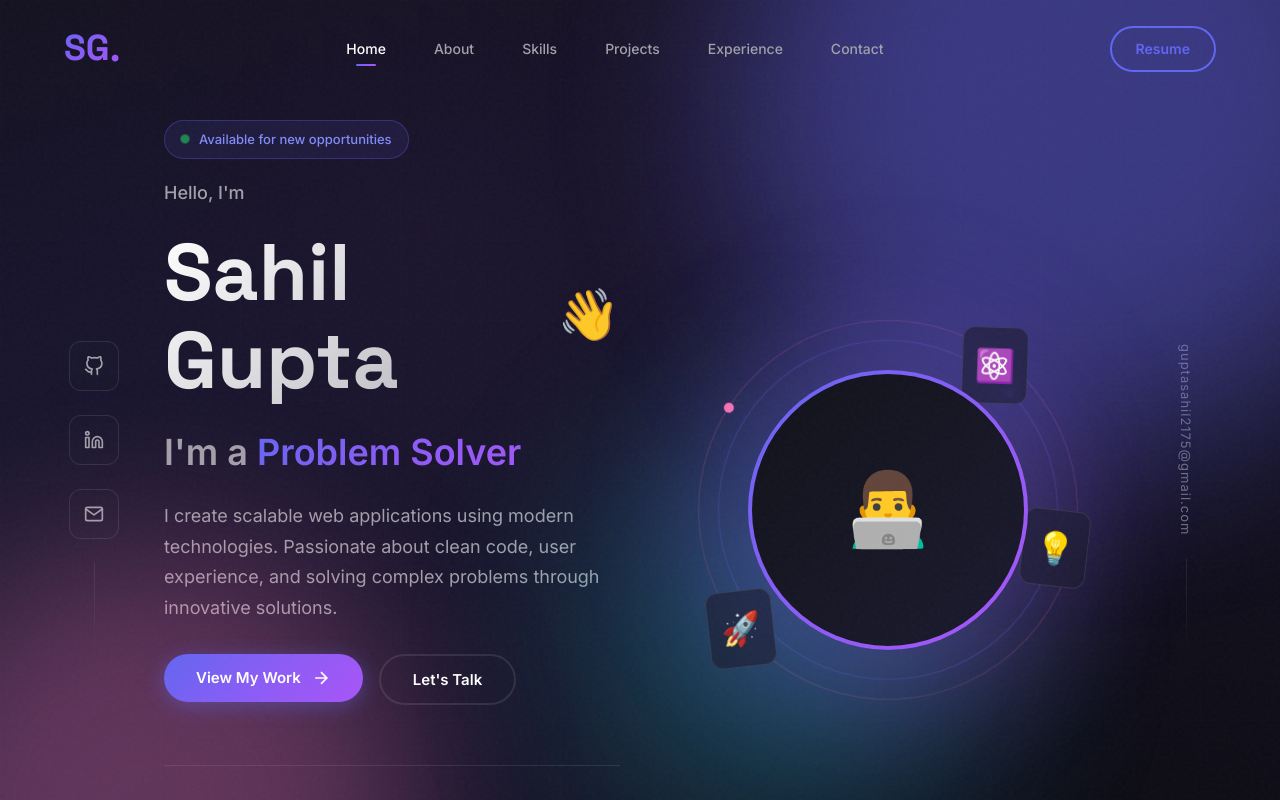
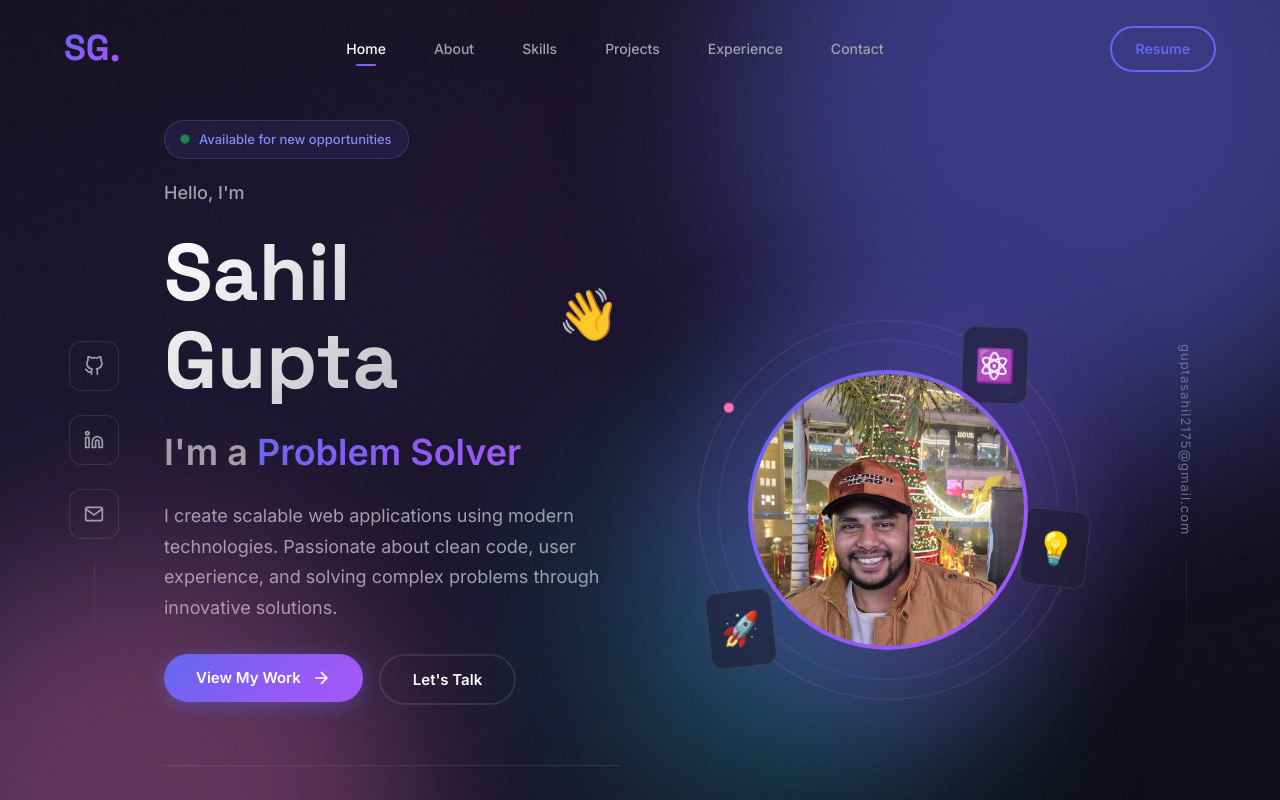
Before and after one commit to Sahilgupta2175/Sahil-Gupta-Portfolio, a React (Create React App) app in the folder client/: page / in a window 1280 px wide. Shown: the top 800 px of the page. Built offline with nearby package versions, Linux system fonts and the light colour scheme; the HTML template or start-up script is replaced by a standard one.

Commit message:
Replaces emoji avatar with profile image
Updates the hero section to use a personal photo instead of an emoji avatar, providing a more professional and personalized appearance.

```diff
--- a/client/src/components/Hero/Hero.jsx
+++ b/client/src/components/Hero/Hero.jsx
@@ -206,7 +206,11 @@ const Hero = () => {
             <div className="hero-image-wrapper">
               <div className="hero-image-bg" />
               <div className="hero-image">
-                <div className="hero-avatar">👨‍💻</div>
+                <img
+                  src="/Sahil_Photo.jpg"
+                  alt="Sahil Gupta"
+                  className="hero-avatar-img"
+                />
               </div>
               <div className="hero-image-ring" />
               <div className="hero-image-ring hero-image-ring-2" />
```
